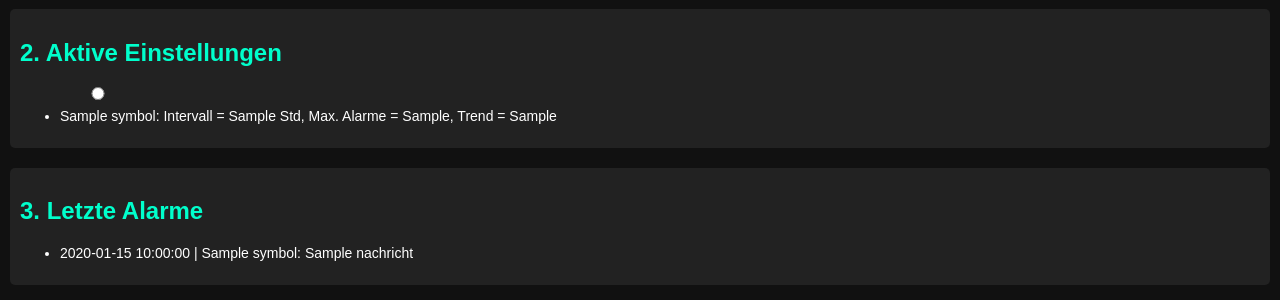
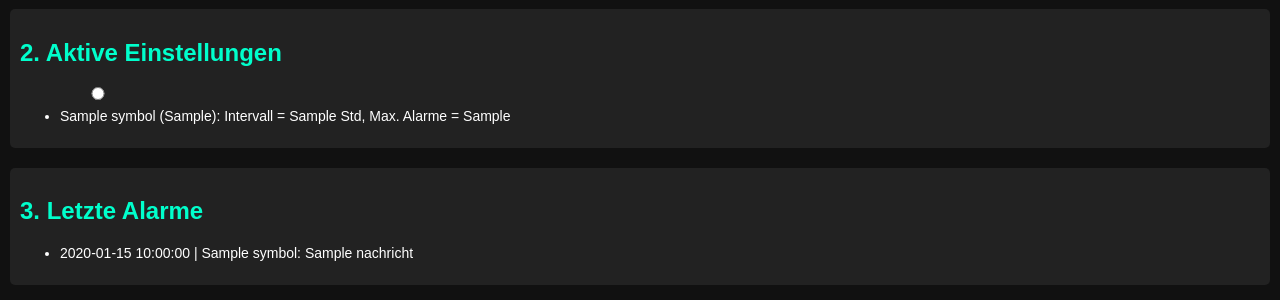
Before and after one commit to Bubu89/webhook-alarm-analyse, a Flask app: template templates/dashboard.html in a window 1280 px wide. Shown: the part 596-896 px from the top of the page. Run offline with Flask 3, Linux system fonts and the light colour scheme; the template is opened without the code that fills it: most values are stand-ins (such as "Sample title", 1, 10 or a date in 2020).

Commit message:
Update dashboard.html

```diff
--- a/templates/dashboard.html
+++ b/templates/dashboard.html
@@ -148,6 +148,8 @@
                 <option value="bearish">Negativer Trend (abwärts)</option>
             </select>
 
+            <input type="hidden" name="force_overwrite" value="false" id="overwriteFlag">
+
             <button type="submit">💾 Einstellungen speichern</button>
         </form>
     </div>
@@ -156,10 +158,10 @@
         <h2>2. Aktive Einstellungen</h2>
         {% if einstellungen %}
             <ul>
-                {% for symbol, config in einstellungen.items() %}
+                {% for key, config in einstellungen.items() %}
                     <li>
-                        <input type="radio" name="select_einstellung" onclick="ladeEinstellungen('{{ symbol }}', '{{ config.interval_hours }}', '{{ config.max_alarms }}', '{{ config.trend_richtung }}')">
-                        {{ symbol }}: Intervall = {{ config.interval_hours }} Std, Max. Alarme = {{ config.max_alarms }}, Trend = {{ config.trend_richtung }}
+                        <input type="radio" name="select_einstellung" onclick="ladeEinstellungen('{{ config.symbol }}', '{{ config.interval_hours }}', '{{ config.max_alarms }}', '{{ config.trend_richtung }}'); document.getElementById('overwriteFlag').value='true'">
+                        {{ config.symbol }} ({{ config.trend_richtung }}): Intervall = {{ config.interval_hours }} Std, Max. Alarme = {{ config.max_alarms }}
                     </li>
                 {% endfor %}
             </ul>
```
